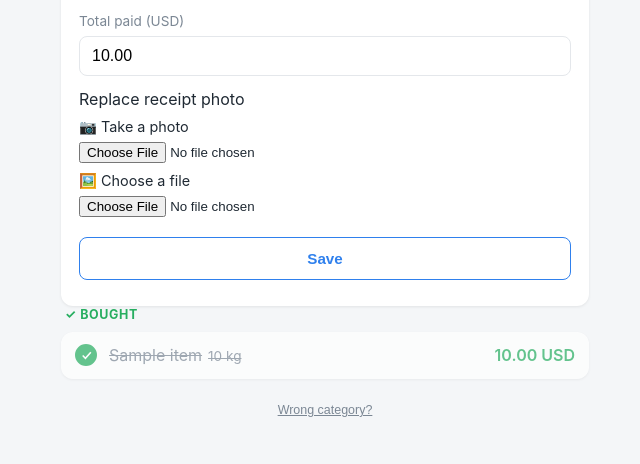
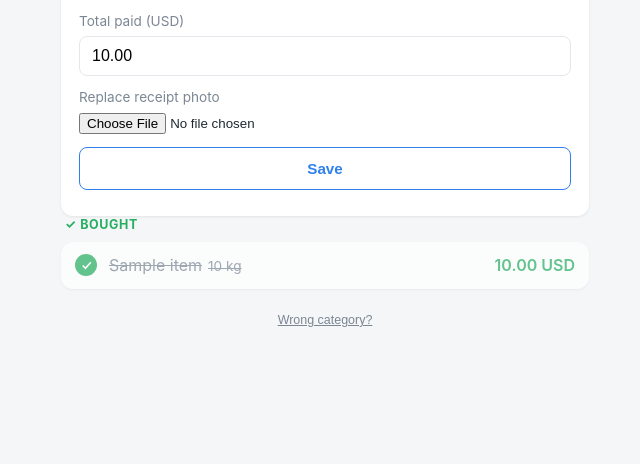
Before and after one commit to andreyshindler/shopping-list, a FastAPI app: a page that uses app/web/templates/list.html in a window 1280 px wide. Shown: the part 336-800 px from the top of the page, without its empty margins (315-955 px from the left). Run offline with FastAPI, Linux system fonts and the light colour scheme; tables that the repository leaves empty hold one stand-in row (values such as "Sample post"); some libraries are stand-ins or nearby versions.

Commit message:
Drop capture="environment" — it silently fails to return a photo (#46)
User confirmed: tapping "Take a photo" fired the change event but left
input.files empty ("no file selected"), while "Choose a file" (no capture
attribute) worked. capture on a file input is known to be unreliable in
embedded WebViews (Telegram's in-app browser included) — the native camera
opens but the captured photo isn't handed back to the input.

Drop the capture input from both receipt forms (completion + completed-list
add/replace) and keep only the plain file input — its native OS picker
already offers "Take Photo" as a built-in option on iOS/Android, so this
doesn't remove camera capture, just routes it through the OS's normal
picker instead of the browser's capture shortcut. No JS/Python changes:
the client script and server (_pick_upload) already generalize over
however many "receipt" file inputs exist. Removed the now-unused
receipt_take_photo/receipt_choose_file strings and .receipt-fields/
.receipt-opt CSS.


Claude-Session: https://claude.ai/code/session_01CUJCbn8iuWF1zAjwgUpTi2

Co-authored-by: Claude <noreply@anthropic.com>

```diff
--- a/app/web/i18n.py
+++ b/app/web/i18n.py
@@ -63,8 +63,6 @@ TRANSLATIONS: dict[str, dict[str, str]] = {
         "add_receipt": "Add receipt photo",
         "replace_receipt": "Replace receipt photo",
         "save_receipt": "Save receipt",
-        "receipt_take_photo": "📷 Take a photo",
-        "receipt_choose_file": "🖼️ Choose a file",
         "save": "Save",
         "total_spent": "Total spent",
         "shopping_trips": "Shopping trips",
@@ -121,8 +119,6 @@ TRANSLATIONS: dict[str, dict[str, str]] = {
         "add_receipt": "הוספת צילום חשבונית",
         "replace_receipt": "החלפת צילום החשבונית",
         "save_receipt": "שמירת החשבונית",
-        "receipt_take_photo": "📷 צילום חשבונית",
-        "receipt_choose_file": "🖼️ בחירת קובץ",
         "save": "שמירה",
         "total_spent": "סך ההוצאות",
         "shopping_trips": "מספר קניות",
--- a/app/web/static/app.css
+++ b/app/web/static/app.css
@@ -204,10 +204,6 @@ button.variant.add:hover { background: #d7eed9; }
 }
 .receipt-form { margin-top: 8px; }
 .receipt-status { margin-top: 8px; font-size: 0.85rem; color: var(--accent); word-break: break-word; }
-.receipt-fields { border: 0; padding: 0; margin: 0 0 12px; }
-.receipt-fields > span { display: block; margin-bottom: 6px; }
-.receipt-opt { display: block; margin-bottom: 8px; font-size: 0.9rem; }
-.receipt-opt input[type="file"] { display: block; margin-top: 4px; }
 
 label.field { display: block; margin-bottom: 12px; }
 label.field span { display: block; font-size: 0.85rem; color: var(--muted); margin-bottom: 4px; }
--- a/app/web/templates/list.html
+++ b/app/web/templates/list.html
@@ -45,15 +45,10 @@
       <input type="number" step="0.01" min="0" name="real_total"
              value="{{ '%.2f'|format(list.real_total) if list.real_total is not none else '' }}" />
     </label>
-    <fieldset class="field receipt-fields">
+    <label class="field">
       <span>{{ t.replace_receipt if list.has_receipt else t.add_receipt }}</span>
-      <label class="receipt-opt">{{ t.receipt_take_photo }}
-        <input type="file" name="receipt" accept="image/*" capture="environment" />
-      </label>
-      <label class="receipt-opt">{{ t.receipt_choose_file }}
-        <input type="file" name="receipt" accept="image/*" />
-      </label>
-    </fieldset>
+      <input type="file" name="receipt" accept="image/*" />
+    </label>
     <button type="submit" class="secondary">{{ t.save }}</button>
   </form>
 </div>
@@ -161,15 +156,10 @@
       <input type="number" step="0.01" min="0" name="real_total" required
              value="{{ '%.2f'|format(totals.predicted_total) if totals.predicted_total else '' }}" />
     </label>
-    <fieldset class="field receipt-fields">
+    <label class="field">
       <span>{{ t.receipt_photo }}</span>
-      <label class="receipt-opt">{{ t.receipt_take_photo }}
-        <input type="file" name="receipt" accept="image/*" capture="environment" />
-      </label>
-      <label class="receipt-opt">{{ t.receipt_choose_file }}
-        <input type="file" name="receipt" accept="image/*" />
-      </label>
-    </fieldset>
+      <input type="file" name="receipt" accept="image/*" />
+    </label>
   </form>
 </div>
 {% endif %}
```
